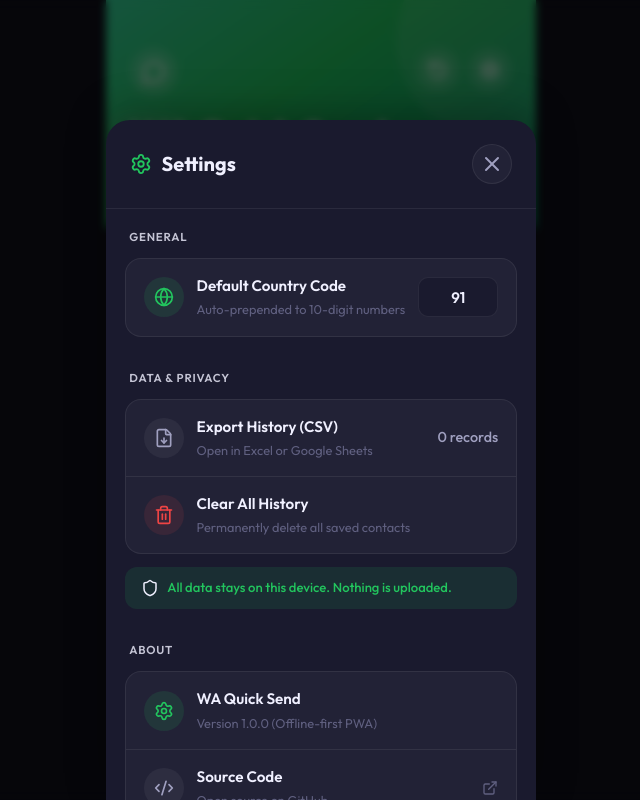
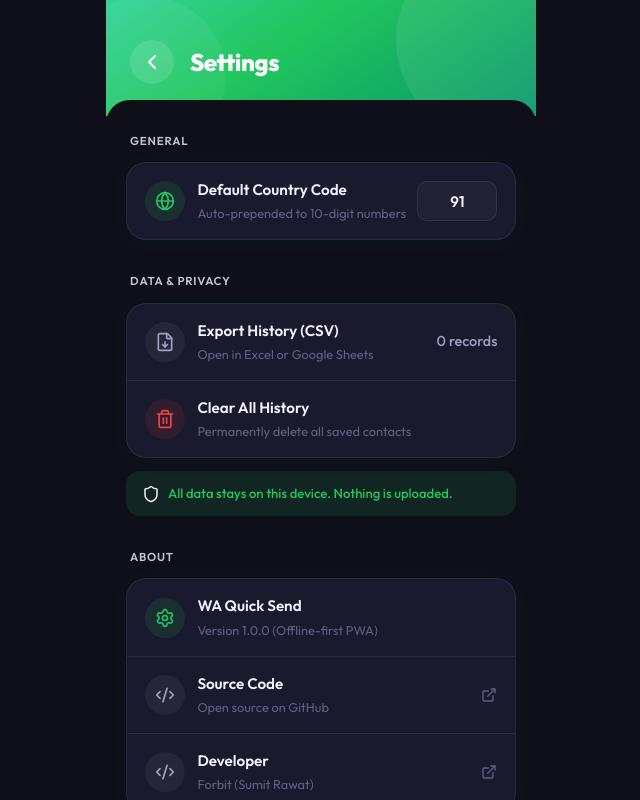
Before and after one commit to sumitrawat2417/whatsapp-quick-send, a React (Vite) app: page / in a window 1280 px wide. Both pictures are taken after a click on the button 809 px from the left and 70 px from the top of the page. Shown: the whole page, without its empty margins (319-959 px from the left). Built offline with nearby package versions, Linux system fonts and the light colour scheme.

Commit message:
refactor: convert settings from overlay drawer to full-screen page

```diff
--- a/src/SettingsDrawer.css
+++ b/src/SettingsDrawer.css
@@ -1,52 +1,94 @@
-/* ─── Overlay ───────────────────────────────────────── */
-.settings-overlay {
+/* ─── Full Screen Settings Page ─────────────────────── */
+.settings-page {
   position: fixed;
   top: 0; left: 0; right: 0; bottom: 0;
-  background: rgba(0, 0, 0, 0.6);
-  backdrop-filter: blur(4px);
-  z-index: 900;
-  animation: fadeIn 200ms ease;
-}
-
-/* ─── Bottom Sheet ──────────────────────────────────── */
-.settings-drawer {
-  position: fixed;
-  bottom: 0; left: 0; right: 0;
-  height: 85vh;
   max-width: 430px;
   margin: 0 auto;
-  background: var(--color-surface);
-  border-radius: 24px 24px 0 0;
+  background: var(--color-bg);
   z-index: 1000;
   display: flex;
   flex-direction: column;
-  animation: settingsSlideUp 300ms cubic-bezier(0.16, 1, 0.3, 1);
-  box-shadow: 0 -8px 40px rgba(0, 0, 0, 0.3);
+  animation: settingsPageIn 300ms cubic-bezier(0.16, 1, 0.3, 1);
 }
 
-.settings-header {
-  padding: 1.5rem;
+/* ─── Gradient Header ───────────────────────────────── */
+.settings-hero {
+  background: var(--grad-hero);
+  position: relative;
+  overflow: hidden;
+  padding: 2.5rem 1.5rem 2rem;
   display: flex;
-  justify-content: space-between;
   align-items: center;
-  border-bottom: 1px solid var(--color-border);
+  gap: 1rem;
 }
 
-.settings-title {
+/* Decorative blobs (matching main header) */
+.settings-hero::before {
+  content: '';
+  position: absolute;
+  top: -60px; right: -60px;
+  width: 200px; height: 200px;
+  background: rgba(255, 255, 255, 0.08);
+  border-radius: 50%;
+  pointer-events: none;
+}
+
+.settings-hero::after {
+  content: '';
+  position: absolute;
+  bottom: -40px; left: -40px;
+  width: 160px; height: 160px;
+  background: rgba(255, 255, 255, 0.05);
+  border-radius: 50%;
+  pointer-events: none;
+}
+
+.back-btn {
+  width: 44px;
+  height: 44px;
+  background: rgba(255, 255, 255, 0.12);
+  border: none;
+  border-radius: 50%;
   display: flex;
+  justify-content: center;
   align-items: center;
-  gap: 0.6rem;
-  font-size: 1.25rem;
-  font-weight: 700;
-  color: var(--color-text-1);
+  cursor: pointer;
+  color: white;
+  transition: all 120ms ease;
+  flex-shrink: 0;
+  z-index: 2;
+}
+
+.back-btn:hover {
+  background: rgba(255, 255, 255, 0.2);
+}
+
+.back-btn:active {
+  transform: scale(0.92);
+}
+
+.settings-hero-text {
+  z-index: 2;
+}
+
+.settings-hero-text h1 {
+  font-size: 1.5rem;
+  font-weight: 800;
+  color: white;
+  letter-spacing: -0.02em;
 }
 
 /* ─── Scrollable Content ────────────────────────────── */
 .settings-content {
   flex: 1;
   overflow-y: auto;
-  padding: 1.2rem;
-  padding-bottom: env(safe-area-inset-bottom, 2rem);
+  border-radius: 24px 24px 0 0;
+  margin-top: -16px;
+  background: var(--color-bg);
+  position: relative;
+  z-index: 10;
+  padding: 2rem 1.25rem;
+  padding-bottom: env(safe-area-inset-bottom, 3rem);
 }
 
 /* ─── Section Groups ────────────────────────────────── */
@@ -70,15 +112,16 @@
   opacity: 1;
 }
 
-/* ─── Settings Card (Container for items) ───────────── */
+/* ─── Settings Card ─────────────────────────────────── */
 .settings-card {
-  background: var(--color-surface-2);
+  background: var(--color-surface);
   border: 1px solid var(--color-border);
-  border-radius: 16px;
+  border-radius: 20px;
   overflow: hidden;
+  box-shadow: var(--shadow-card);
 }
 
-/* ─── Individual Setting Row ────────────────────────── */
+/* ─── Row Item ──────────────────────────────────────── */
 .settings-row {
   display: flex;
   justify-content: space-between;
@@ -102,9 +145,10 @@
 
 .settings-row.clickable:active {
   background: rgba(255, 255, 255, 0.04);
+  transform: scale(0.99);
 }
 
-/* Left side of a row */
+/* ─── Row Info (Left Side) ──────────────────────────── */
 .row-info {
   display: flex;
   align-items: center;
@@ -150,19 +194,19 @@
   color: var(--color-text-3);
 }
 
-/* Right side: value or input */
+/* ─── Row Right Side ────────────────────────────────── */
 .row-value {
   font-size: 0.9rem;
   font-weight: 500;
   color: var(--color-text-2);
 }
 
-/* Country code inline input */
+/* Country code input */
 .code-input {
   width: 80px;
   height: 40px;
   border-radius: 10px;
-  background: var(--color-surface);
+  background: var(--color-surface-2);
   border: 1.5px solid var(--color-border);
   color: var(--color-text-1);
   font-family: var(--font-sans);
@@ -184,8 +228,8 @@
   align-items: center;
   gap: 0.5rem;
   background: var(--color-primary-dim);
-  padding: 0.7rem 1rem;
-  border-radius: 12px;
+  padding: 0.8rem 1rem;
+  border-radius: 14px;
   margin-top: 0.8rem;
 }
 
@@ -214,7 +258,7 @@
 }
 
 /* ─── Animation ─────────────────────────────────────── */
-@keyframes settingsSlideUp {
-  from { transform: translateY(100%); }
-  to   { transform: translateY(0); }
+@keyframes settingsPageIn {
+  from { opacity: 0; transform: translateX(30px); }
+  to   { opacity: 1; transform: translateX(0); }
 }
--- a/src/SettingsDrawer.jsx
+++ b/src/SettingsDrawer.jsx
@@ -1,4 +1,4 @@
-import { Globe, Trash2, FileDown, Shield, Settings, Code2, ExternalLink, X } from 'lucide-react';
+import { Globe, Trash2, FileDown, Shield, Settings, Code2, ExternalLink, ChevronLeft } from 'lucide-react';
 import localforage from 'localforage';
 import './SettingsDrawer.css';
 
@@ -10,7 +10,7 @@
   const handleClearHistory = async () => {
     if (window.confirm("Are you sure you want to permanently delete all history?")) {
       await localforage.removeItem(HISTORY_KEY);
-      window.location.reload(); // Simplest way to refresh state across all hooks
+      window.location.reload();
     }
   };
 
@@ -24,7 +24,6 @@
     const headers = "Number,Name,Last Message,Date";
     const rows = history.map(item => {
       const date = new Date(item.timestamp).toLocaleString();
-      // Wrap fields in quotes to handle commas inside messages
       return `"${item.number}","${item.name || ''}","${(item.lastMessage || '').replace(/"/g, '""')}","${date}"`;
     });
 
@@ -40,20 +39,19 @@
   };
 
   return (
-    <>
-      <div className="settings-overlay" onClick={onClose}></div>
-      <div className="settings-drawer">
+    <div className="settings-page">
 
-        <div className="settings-header">
-          <div className="settings-title">
-            <Settings size={22} color="var(--color-primary)" />
-            Settings
+      {/* Gradient Hero Header */}
+      <div className="settings-hero">
+        <button className="back-btn" onClick={onClose}>
+          <ChevronLeft size={24} />
+        </button>
+        <div className="settings-hero-text">
+          <h1>Settings</h1>
         </div>
-          <button className="close-btn" onClick={onClose}>
-            <X size={24} />
-          </button>
       </div>
 
+      {/* Scrollable Content (slides over header) */}
       <div className="settings-content">
 
         {/* ─── General ──────────────────────────── */}
@@ -167,6 +165,5 @@
 
       </div>
     </div>
-    </>
   );
 }
```
Lines whose indentation alone changed are shown as unchanged.
